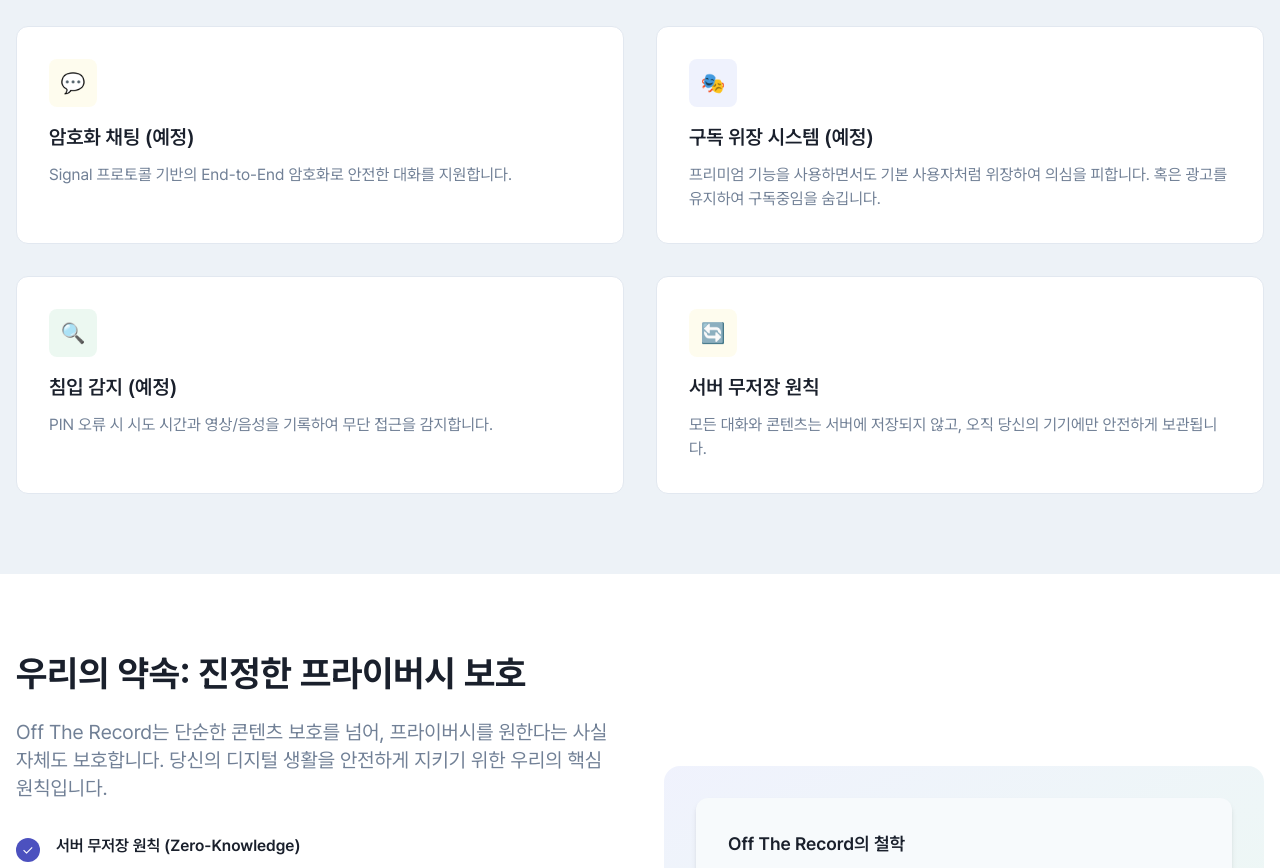
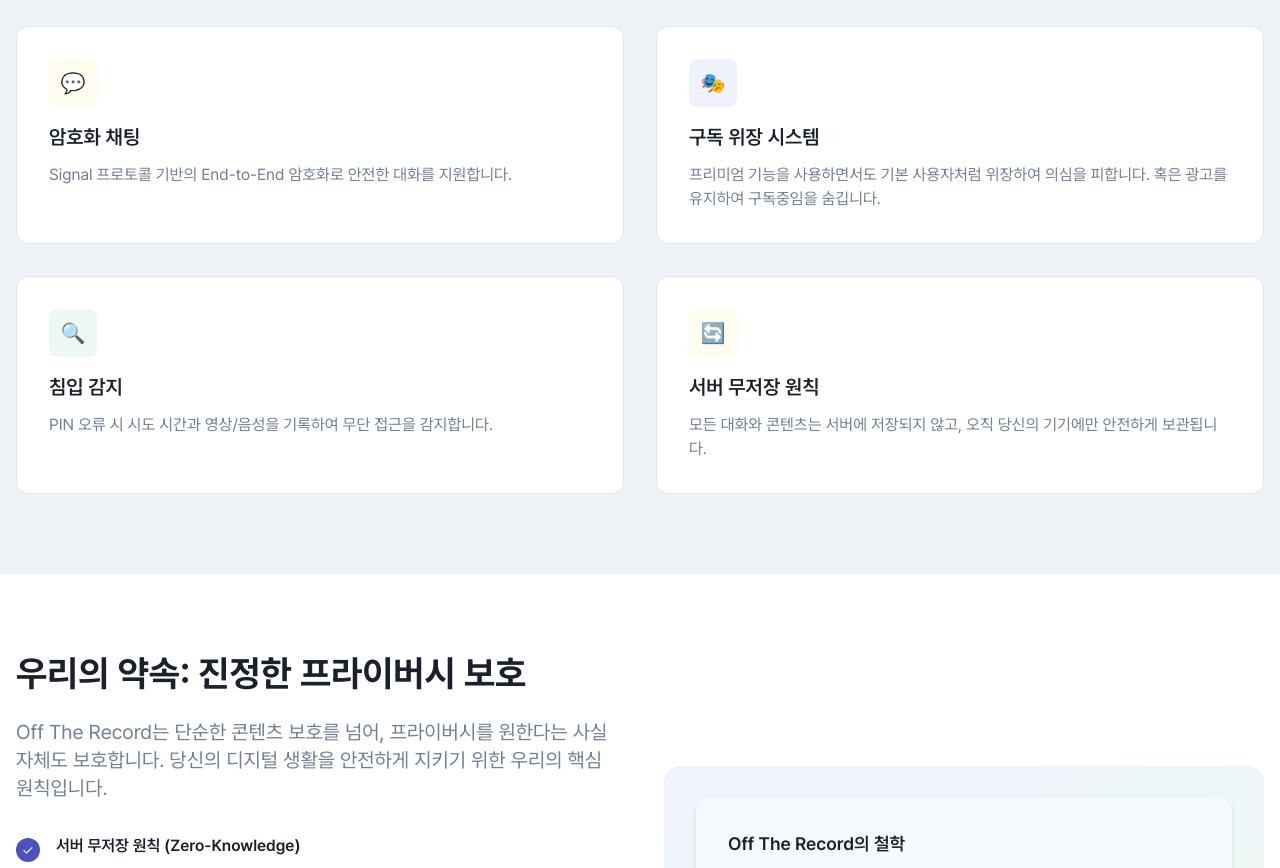
Before and after one commit to kimyeonsik/off-the-record-branding, a Next.js app: page / in a window 1280 px wide. Shown: the part 1780-2648 px from the top of the page. Built offline with nearby package versions, Linux system fonts and the light colour scheme.

Commit message:
Feat: Update feature descriptions to remove "planned" status for clarity

```diff
--- a/src/app/page.tsx
+++ b/src/app/page.tsx
@@ -189,7 +189,7 @@ export default function Home() {
               <div className="w-12 h-12 bg-accent-light/10 rounded-lg flex items-center justify-center mb-4">
                 <span className="text-accent text-xl">💬</span>
               </div>
-              <h3 className="text-xl font-semibold mb-3">암호화 채팅 (예정)</h3>
+              <h3 className="text-xl font-semibold mb-3">암호화 채팅</h3>
               <p className="text-neutral-500">
                 Signal 프로토콜 기반의 End-to-End 암호화로 안전한 대화를 지원합니다.
               </p>
@@ -199,7 +199,7 @@ export default function Home() {
               <div className="w-12 h-12 bg-primary-light/10 rounded-lg flex items-center justify-center mb-4">
                 <span className="text-primary text-xl">🎭</span>
               </div>
-              <h3 className="text-xl font-semibold mb-3">구독 위장 시스템 (예정)</h3>
+              <h3 className="text-xl font-semibold mb-3">구독 위장 시스템</h3>
               <p className="text-neutral-500">
                 프리미엄 기능을 사용하면서도 기본 사용자처럼 위장하여 의심을 피합니다. 혹은 광고를 유지하여 구독중임을 숨깁니다.
               </p>
@@ -209,7 +209,7 @@ export default function Home() {
               <div className="w-12 h-12 bg-secondary-light/10 rounded-lg flex items-center justify-center mb-4">
                 <span className="text-secondary text-xl">🔍</span>
               </div>
-              <h3 className="text-xl font-semibold mb-3">침입 감지 (예정)</h3>
+              <h3 className="text-xl font-semibold mb-3">침입 감지</h3>
               <p className="text-neutral-500">
                 PIN 오류 시 시도 시간과 영상/음성을 기록하여 무단 접근을 감지합니다.
               </p>
```
